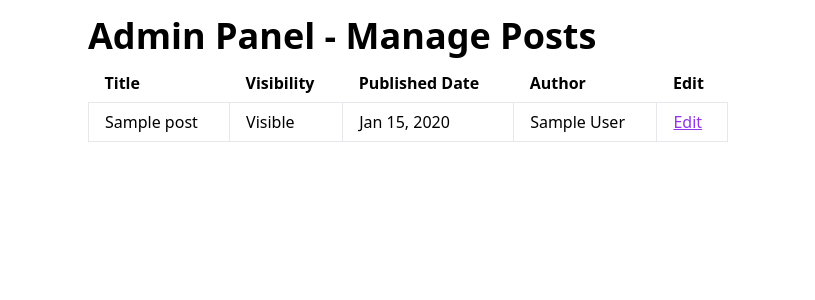
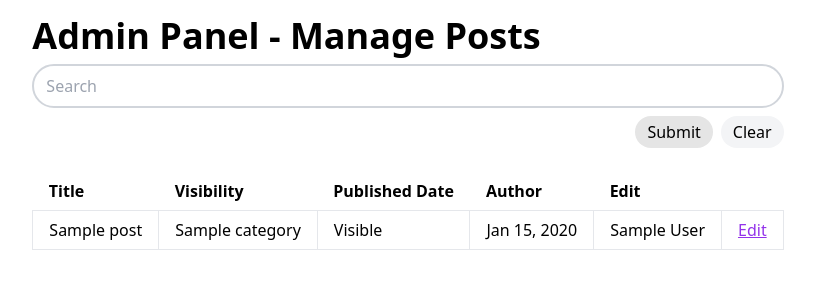
Before and after one commit to Maxson52/php-blog, a PHP site: page /admin/posts in a window 1280 px wide. Shown: the part 80-380 px from the top of the page, without its empty margins (232-1047 px from the left). Run offline with PHP 8.4, Linux system fonts and the light colour scheme; the visitor is signed in with stand-in values (Sample User, id 1); tables that the repository leaves empty hold one stand-in row (values such as "Sample post"); style sheets or scripts are compiled from the project's sources.

Commit message:
admin area searching

```diff
--- a/admin/posts/index.php
+++ b/admin/posts/index.php
@@ -15,8 +15,27 @@ if ($_SESSION['user']['role'] !== 'admin') {
 // Get all posts from DB
 require_once('../../lib/utils/conn.php');
 
-$query = "SELECT posts.id, posts.title, posts.created_at, posts.visible, users.name FROM posts JOIN users ON posts.author_id = users.id ORDER BY posts.created_at DESC";
-$res = mysqli_query($conn, $query) or die("Query failed: " . mysqli_error($conn));
+if (isset($_GET['search']) && $_GET['search'] === '') header("Location: ./");
+$search = mysqli_real_escape_string($conn, $_GET['search'] ?? '');
+
+$query = "SELECT posts.id, posts.title, posts.created_at, posts.visible, users.name, categories.name AS category
+        FROM posts
+        JOIN users ON posts.author_id = users.id
+        JOIN categories ON posts.category_id = categories.id
+        WHERE (posts.title LIKE '%$search%' OR categories.name LIKE '%$search%' OR users.name LIKE '%$search%')
+        ORDER BY posts.created_at DESC";
+$dbRes = mysqli_query($conn, $query) or die("Query failed: " . mysqli_error($conn));
+$res = [];
+
+// Highlight search terms
+while ($row = mysqli_fetch_array($dbRes)) {
+    if (isset($_GET['search'])) {
+        $row['title'] = preg_replace('/(' . $search . ')/i', '<mark>$1</mark>', $row['title']);
+        $row['category'] = preg_replace('/(' . $search . ')/i', '<mark>$1</mark>', $row['category']);
+        $row['name'] = preg_replace('/(' . $search . ')/i', '<mark>$1</mark>', $row['name']);
+    }
+    $res[] = $row;
+}
 
 ?>
 
@@ -49,6 +68,18 @@ $res = mysqli_query($conn, $query) or die("Query failed: " . mysqli_error($conn)
         <div class="flex flex-col gap-2 mt-24 min-w-[50%] max-w-6xl">
             <h1 class="h1">Admin Panel - Manage Posts</h1>
 
+            <!-- SEARCH START -->
+            <form method="GET" action="./" class="flex flex-wrap gap-2">
+                <input type="text" class="w-full border-gray-300 rounded-full text-input" name="search" placeholder="Search" value="<?= $_GET['search'] ?? '' ?>">
+                <div class="flex justify-end w-full gap-2">
+                    <input type="submit" value="Submit" class="px-3 py-1 rounded-full cursor-pointer bg-neutral-200 w-min">
+                    <a href="./" class="px-3 py-1 bg-gray-100 rounded-full w-min">
+                        Clear
+                    </a>
+                </div>
+            </form>
+            <!-- SEARCH END -->
+
             <table class="table-auto">
                 <thead class="text-left">
                     <tr>
@@ -61,8 +92,9 @@ $res = mysqli_query($conn, $query) or die("Query failed: " . mysqli_error($conn)
                 </thead>
                 <tbody>
                     <?php
-                    while ($row = mysqli_fetch_array($res)) {
+                    foreach ($res as $row) {
                         $title = $row['title'];
+                        $category = $row['category'];
                         $visible = $row['visible'] ? "Visible" : "Hidden";
                         $date = date('M d, Y', strtotime($row['created_at']));
                         $author = $row['name'];
@@ -71,6 +103,7 @@ $res = mysqli_query($conn, $query) or die("Query failed: " . mysqli_error($conn)
 
                         echo "<tr>
                         <td class='px-4 py-2 border'>$title</td>
+                        <td class='px-4 py-2 border'>$category</td>
                         <td class='px-4 py-2 border'>$visible</td>
                         <td class='px-4 py-2 border'>$date</td>
                         <td class='px-4 py-2 border'>$author</td>
```
Also changed, not shown: admin/comments/index.php (+28 -4 lines).
